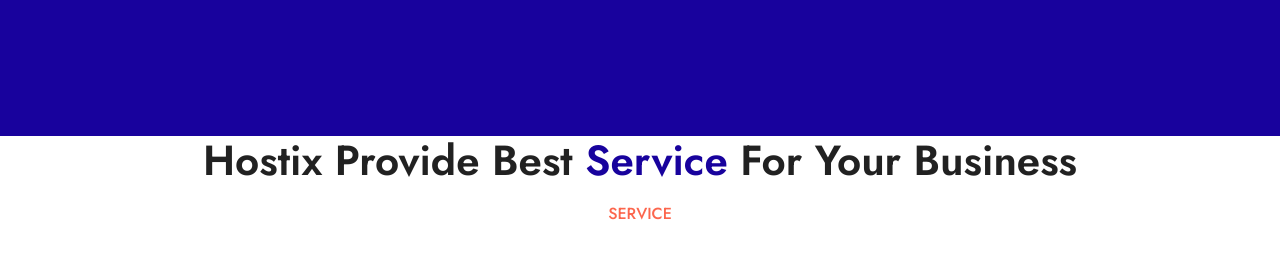
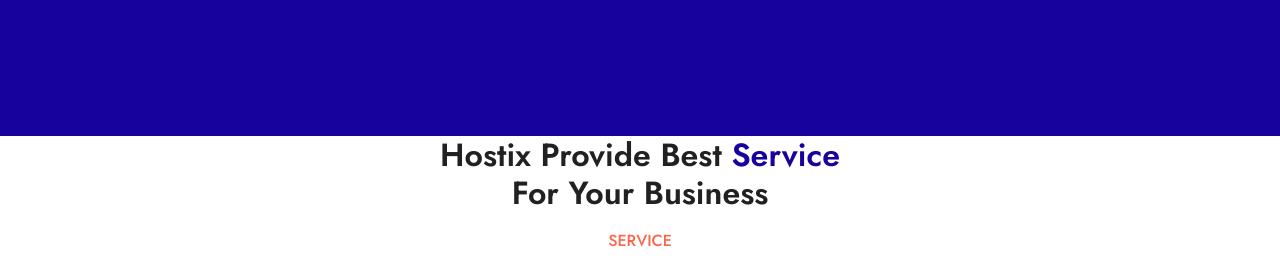
Before and after one commit to hungtech511/hosting, a React (Vite) app: page / in a window 1280 px wide. Shown: the part 1000-1263 px from the top of the page. Built offline with nearby package versions, Linux system fonts and the light colour scheme; some icons are missing.

Commit message:
add br to HeadingTitle

```diff
--- a/src/Components/HeadingTitle/Highlighted/index.jsx
+++ b/src/Components/HeadingTitle/Highlighted/index.jsx
@@ -1,28 +1,33 @@
 import { Typography } from "@mui/material"
-import { FontSizeTheme } from "@assets/theme"
+import React from "react"
 
 const escapeRegExp = (str = "") => str.replace(/([.?*+^$[\]\\(){}|-])/g, "\\$1")
+const Highlight = ({ parts, child, patt }) => {
+  return parts(child)?.map((part, index) =>
+    patt.test(part) ? (
+      <span className="highlighted" key={index}>
+        {part}
+      </span>
+    ) : (
+      part
+    ),
+  )
+}
+
 const Highlighted = ({ search = "", children = "" }) => {
   const patt = new RegExp(`(${escapeRegExp(search)})`, "i")
-  const parts = String(children).split(patt)
-  const { fontSize } = FontSizeTheme()
-
-  if (search) {
-    return (
-      <Typography variant="h2" fontSize={fontSize[42]} fontWeight={600}>
-        {parts.map((part, index) =>
-          patt.test(part) ? (
-            <Typography variant="span" className="highlighted" key={index}>
-              {part}
-            </Typography>
-          ) : (
-            part
-          ),
-        )}
-      </Typography>
-    )
-  }
-  return <Typography variant="h2">{children}</Typography>
+  const parts = (child) => String(child).split(patt)
+  return (
+    <Typography variant="h2">
+      {React.Children.map(children, (child) => {
+        if (typeof child !== "string") {
+          return <br />
+        }
+        return <Highlight parts={parts} child={child} patt={patt} />
+      })}
+    </Typography>
+  )
 }
 
 export default Highlighted
+//
--- a/src/Pages/Home/Home.jsx
+++ b/src/Pages/Home/Home.jsx
@@ -1,14 +1,14 @@
-import { Box, Container, Typography } from "@mui/material";
-import { ColorTheme, FontSizeTheme } from "@assets/theme";
-import HeadingTitle from "@components/HeadingTitle";
-import CustomListItem from "@components/ListItems";
-import CustomButton from "@components/Button";
-import Grid from '@mui/material/Grid';
+import { ColorTheme, FontSizeTheme } from "@assets/theme"
+import CustomButton from "@components/Button"
+import HeadingTitle from "@components/HeadingTitle"
+import CustomListItem from "@components/ListItems"
+import { Box, Container, Typography } from "@mui/material"
+import Grid from "@mui/material/Grid"
 
-import "./Home.scss";
+import "./Home.scss"
 const Home = () => {
-	const fonts = FontSizeTheme();
-	const colors = ColorTheme();
+  const fonts = FontSizeTheme()
+  const colors = ColorTheme()
 
   return (
     <>
@@ -18,19 +18,20 @@ const Home = () => {
           <Box
             className="icon-layer-one"
             sx={{
-							backgroundImage: `url(https://themexriver.com/wp/hostix/wp-content/uploads/2022/11/shape-1.png)`
-						}}
-					></Box>
+              backgroundImage: `url(https://themexriver.com/wp/hostix/wp-content/uploads/2022/11/shape-1.png)`,
+            }}></Box>
           <Container fixed={true} maxWidth="lg">
             <Grid container spacing={2}>
               <Grid className="content-column" item xs={6}>
                 <Box className="inner-column">
                   <Typography color={colors.white} variant="h1">
-										Reliable & Ultrafast
-										Websites Hosting
-										& Stores.
+                    Reliable & Ultrafast Websites Hosting & Stores.
                   </Typography>
-									<Typography color={colors.white} className="banner-text" fontSize={fonts.fontSize[20]} paragraph={true}>
+                  <Typography
+                    color={colors.white}
+                    className="banner-text"
+                    fontSize={fonts.fontSize[20]}
+                    paragraph={true}>
                     Powerful platform recommended by WordPress.org and trusted
                     <br />
                     by the owners of over <span>2,800,000</span> domains.
@@ -43,15 +44,20 @@ const Home = () => {
               </Grid>
               <Grid className="image-column" item xs={6}>
                 <Box className="image-wrapper parallaxed">
-									<Box className="image-pattern-layer image-animation"
+                  <Box
+                    className="image-pattern-layer image-animation"
                     sx={{
-											backgroundImage: `url(https://themexriver.com/wp/hostix/wp-content/uploads/2023/01/part_1.png)`
+                      backgroundImage: `url(https://themexriver.com/wp/hostix/wp-content/uploads/2023/01/part_1.png)`,
                     }}></Box>
-									<Box className="image-pattern-layer layer-2 image-animation"
+                  <Box
+                    className="image-pattern-layer layer-2 image-animation"
                     sx={{
-											backgroundImage: `url(https://themexriver.com/wp/hostix/wp-content/uploads/2023/01/part_2.png)`
+                      backgroundImage: `url(https://themexriver.com/wp/hostix/wp-content/uploads/2023/01/part_2.png)`,
                     }}></Box>
-									<img src="https://themexriver.com/wp/hostix/wp-content/uploads/2023/01/main.png" alt="image" />
+                  <img
+                    src="https://themexriver.com/wp/hostix/wp-content/uploads/2023/01/main.png"
+                    alt="image"
+                  />
                 </Box>
               </Grid>
             </Grid>
@@ -60,14 +66,11 @@ const Home = () => {
       </Box>
       <Container>
         <HeadingTitle highlight="Service" subTitle="Service" center>
-					Hostix Provide Best Service For Your Business
+          Hostix Provide Best Service <br /> For Your Business
         </HeadingTitle>
-				{/* <HeadingTitle highlight="Service" subTitle="Service">
-					Hostix Provide Best Service For Your Business
-				</HeadingTitle> */}
         <CustomListItem />
       </Container>
     </>
-	);
-};
-export default Home;
+  )
+}
+export default Home
```
Lines whose indentation alone changed are shown as unchanged.
